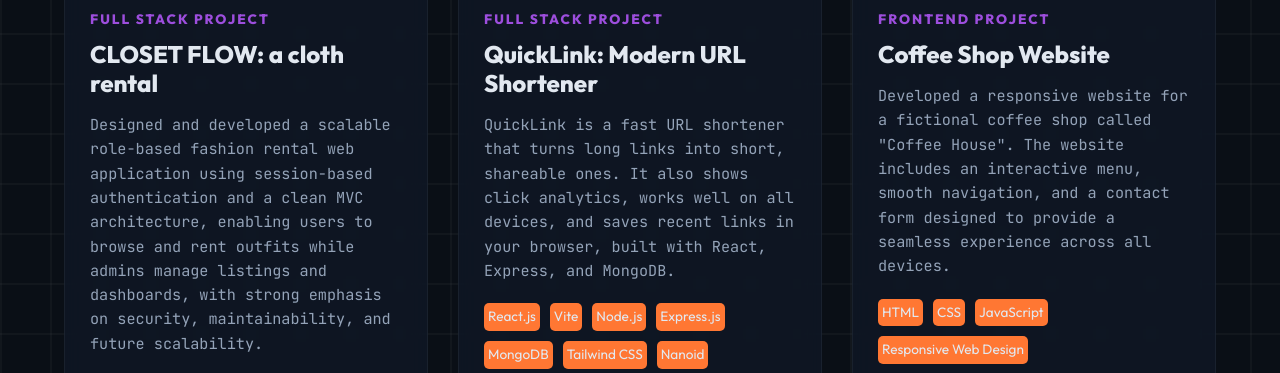
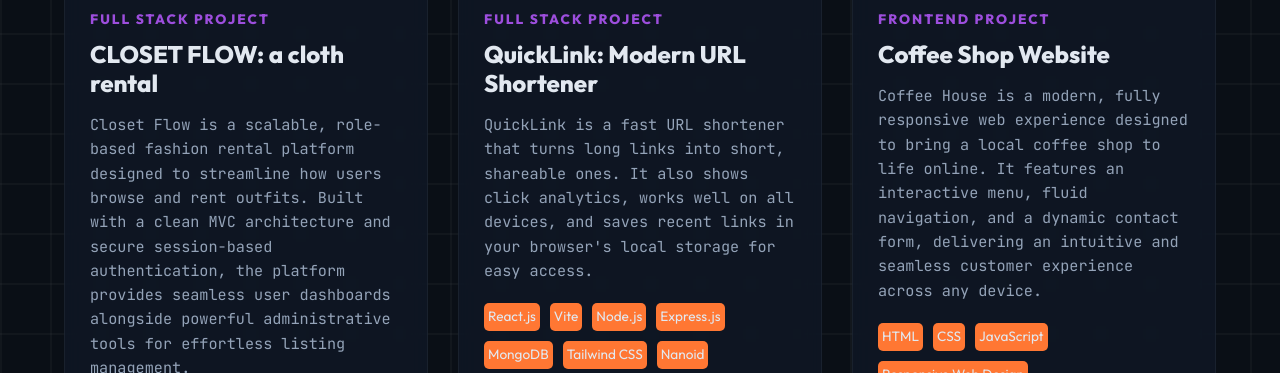
Before and after one commit to prabhatkumargupta00/Portfolio, a plain HTML site: page index.html in a window 1280 px wide. Shown: the part 3017-3390 px from the top of the page. Drawn offline with Linux system fonts and the light colour scheme.

Commit message:
Change project description

```diff
--- a/index.html
+++ b/index.html
@@ -363,15 +363,7 @@
                                 </h3>
                                 <div class="project-description">
                                     <p>
-                                        Designed and developed a scalable
-                                        role-based fashion rental web
-                                        application using session-based
-                                        authentication and a clean MVC
-                                        architecture, enabling users to browse
-                                        and rent outfits while admins manage
-                                        listings and dashboards, with strong
-                                        emphasis on security, maintainability,
-                                        and future scalability.
+                                        Closet Flow is a scalable, role-based fashion rental platform designed to streamline how users browse and rent outfits. Built with a clean MVC architecture and secure session-based authentication, the platform provides seamless user dashboards alongside powerful administrative tools for effortless listing management.
                                     </p>
                                 </div>
                                 <ul class="project-tech-list">
@@ -433,8 +425,7 @@
                                         turns long links into short, shareable
                                         ones. It also shows click analytics,
                                         works well on all devices, and saves
-                                        recent links in your browser, built with
-                                        React, Express, and MongoDB.
+                                        recent links in your browser's local storage for easy access.
                                     </p>
                                 </div>
                                 <ul class="project-tech-list">
@@ -492,12 +483,7 @@
                                 </h3>
                                 <div class="project-description">
                                     <p>
-                                        Developed a responsive website for a
-                                        fictional coffee shop called "Coffee
-                                        House". The website includes an
-                                        interactive menu, smooth navigation, and
-                                        a contact form designed to provide a
-                                        seamless experience across all devices.
+                                        Coffee House is a modern, fully responsive web experience designed to bring a local coffee shop to life online. It features an interactive menu, fluid navigation, and a dynamic contact form, delivering an intuitive and seamless customer experience across any device.
                                     </p>
                                 </div>
                                 <ul class="project-tech-list">
```
